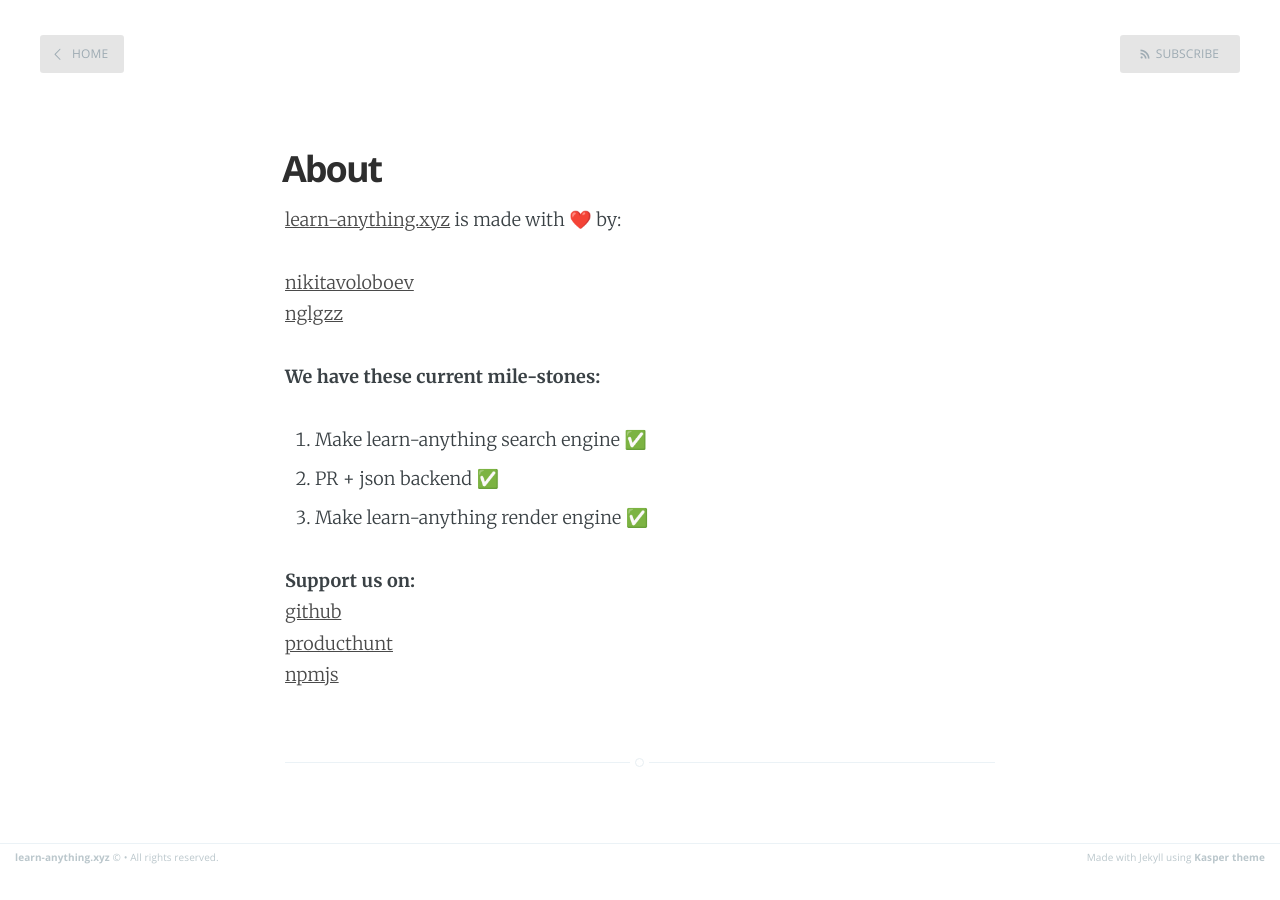
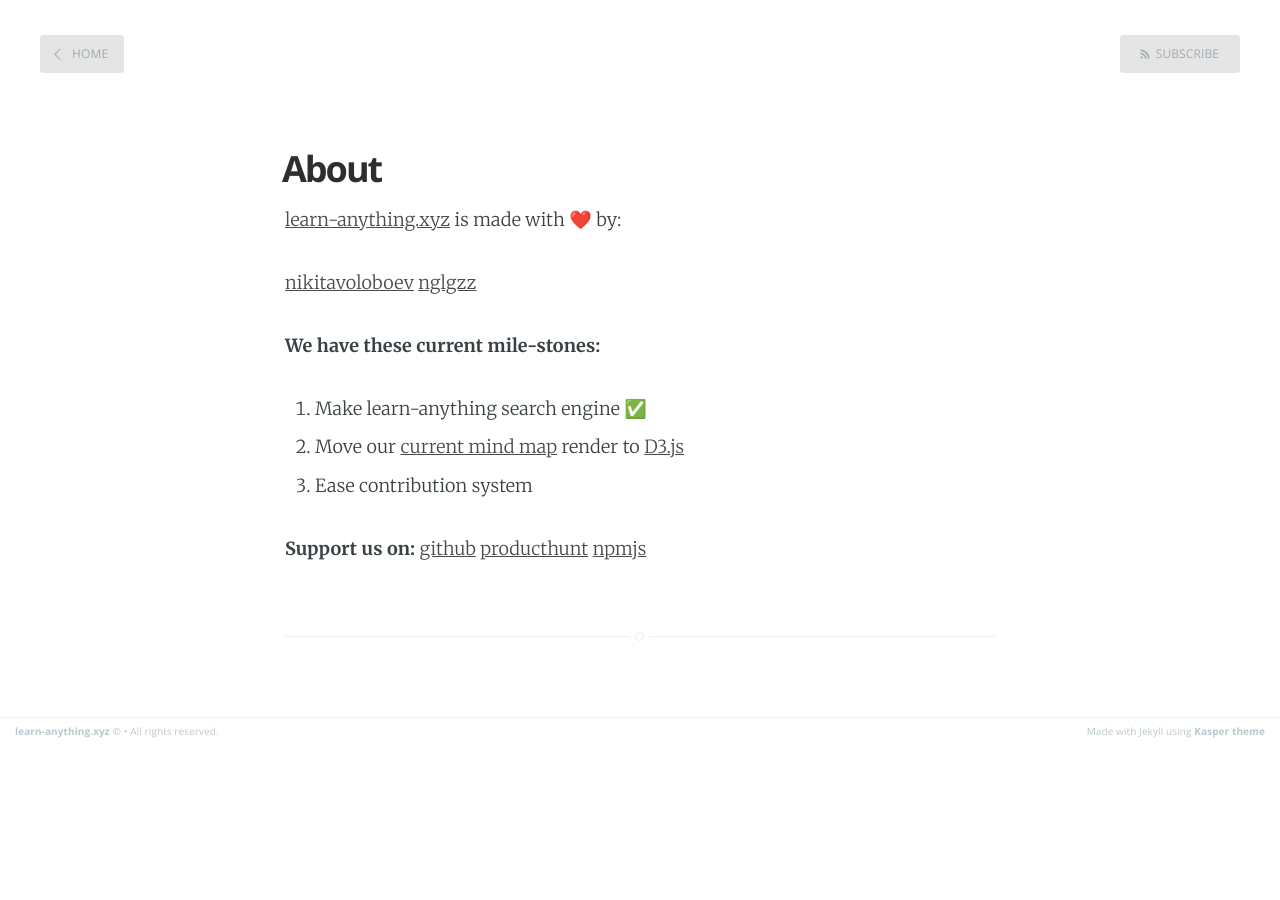
Before and after one commit to jeffreyyoung/learn-anything.github.io, a Jekyll site: the page built from about.md, in a window 1280 px wide. Built offline with Jekyll 4.4.1, drawn with Linux system fonts in a browser that asks for light colours.

Commit message:
:sparkles:

```diff
--- a/about.md
+++ b/about.md
@@ -3,7 +3,7 @@
 title: About
 ---
 
-[learn-anything.xyz](learn-anything.xyz) is made with ❤️ by:
+[learn-anything.xyz](https://learn-anything.xyz) is made with ❤️ by:
 
 [nikitavoloboev](https://github.com/nikitavoloboev)
 [nglgzz](https://github.com/nglgzz)
@@ -11,9 +11,8 @@
 **We have these current mile-stones:**
 
 1. Make learn-anything search engine ✅
-2. PR + json backend ✅
-3. Make learn-anything render engine ✅
-
+2. Move our [current mind map](https://github.com/learn-anything/react-mindmap) render to [D3.js](https://github.com/d3/d3)
+3. Ease contribution system
 
 **Support us on:**
 [github](https://github.com/nikitavoloboev/knowledge-map)
```
